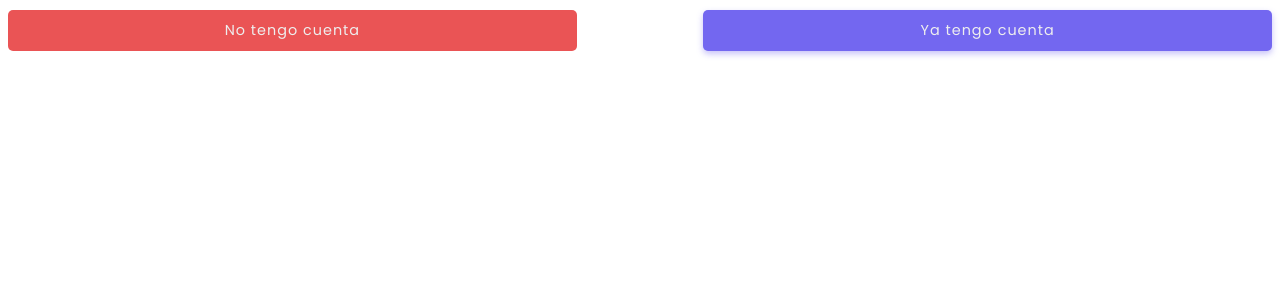
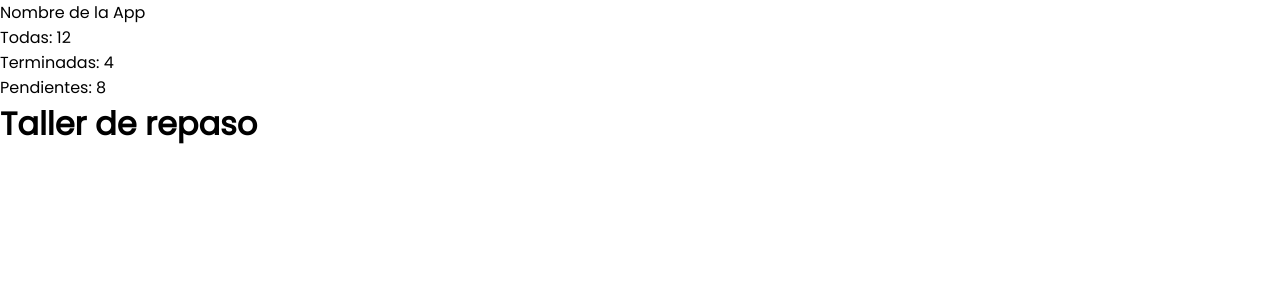
Before and after one commit to jayad23/camada_3_React_Official_Repo, a React (Vite) app: page / in a window 1280 px wide. Shown: the top 300 px of the page. Built offline with nearby package versions, Linux system fonts and the light colour scheme.

Commit message:
archivos para repaso previo a examen parcial.

```diff
--- a/src/App.jsx
+++ b/src/App.jsx
@@ -3,9 +3,10 @@ import React, { Fragment } from 'react'
 // import Main from './components/week_2/class_3/Main'
 // import LocalApp from './components/week_3/LocalApp'
 // import FormComponent from './components/week_3/class_2/FormComponent'
+import Dashboard from './components/week_4/class_1/Dashboard'
 
-const App = () => {
-    return <h1>Clase práctica 9</h1>
-}
+const App = () => (
+    <Dashboard />
+)
 
 export default App
--- /dev/null
+++ b/src/components/week_4/class_1/Dashboard.jsx
@@ -0,0 +1,15 @@
+import React, { useState } from 'react'
+import Header from './components/header/Header'
+import { data } from "./db";
+
+const Dashboard = () => {
+
+  return (
+    <div>
+      <Header />
+      <h1>Taller de repaso</h1>
+    </div>
+  )
+}
+
+export default Dashboard
--- /dev/null
+++ b/src/components/week_4/class_1/components/header/Header.jsx
@@ -0,0 +1,19 @@
+import React from 'react'
+import { Header, Navbar, ListContainer } from "./headerStyles"
+
+const HeaderComponent = () => (
+  (
+    <header>
+      <nav>
+        <p>Nombre de la App</p>
+      </nav>
+      <ul>
+        <li>Todas: 12</li>
+        <li>Terminadas: 4</li>
+        <li>Pendientes: 8</li>
+      </ul>
+    </header>
+  )
+)
+
+export default HeaderComponent;
--- /dev/null
+++ b/src/components/week_4/class_1/components/header/headerStyles.js
@@ -0,0 +1,34 @@
+import styled from "styled-components";
+
+export const Header = styled.header`
+  border: 3px dotted black;
+  display: flex;
+  justify-content: space-around;
+  align-items: center;
+  padding: 10px;
+  background-color: #3E382D;
+  color: #eee;
+`
+export const Navbar = styled.nav`
+  width: 50%;
+  text-align: center;
+`;
+
+export const ListContainer = styled.ul`
+  width: 50%;
+  display: flex;
+  justify-content: space-around;
+  align-items: center;
+  padding: 0;
+  margin: 0;
+  list-style: none;
+  text-align: center;
+  & > li {
+    padding: 5px;
+    cursor: pointer;
+    width: 100%;
+    &:hover{
+      transform: scale(1.02);
+    }
+  }
+`
--- /dev/null
+++ b/src/components/week_4/class_1/db.js
@@ -0,0 +1,46 @@
+export const data = [
+  {
+    id: 1,
+    task: "Comprar leche",
+    isFinished: false
+  },
+  {
+    id: 2,
+    task: "Caminar el perro",
+    isFinished: false
+  },
+  {
+    id: 3,
+    task: "Ir al super mercado",
+    isFinished: false
+  },
+  {
+    id: 4,
+    task: "Sacar la basura",
+    isFinished: false
+  },
+  {
+    id: 5,
+    task: "Limpiar el patio",
+    isFinished: false
+  },
+  {
+    id: 6,
+    task: "Arreglar el lavaplatos",
+    isFinished: false
+  },
+  {
+    id: 7,
+    task: "Sacar decoración de navidad",
+    isFinished: false
+  },
+  {
+    id: 8,
+    task: "Arreglar la lavadora",
+    isFinished: false
+  },{
+    id: 9,
+    task: "Aprender react",
+    isFinished: false
+  }
+]
--- a/src/index.css
+++ b/src/index.css
@@ -1 +1,8 @@
-@import url('https://fonts.googleapis.com/css2?family=Lato&family=Poppins&display=swap')
+@import url('https://fonts.googleapis.com/css2?family=Lato&family=Poppins&display=swap');
+
+*{
+  margin: 0;
+  padding: 0;
+  box-sizing: border-box;
+  font-family: 'Poppins', sans-serif;
+}
--- a/src/main.jsx
+++ b/src/main.jsx
@@ -1,6 +1,6 @@
 import React from 'react'
 import ReactDOM from 'react-dom/client'
-import App from './components/week_3/class_3/App/App'
+import App from './App'
 import './index.css'
 
 ReactDOM.createRoot(document.getElementById('root')).render(
```
Also changed, not shown: src/components/week_4/class_1/components/tasks/TaskStyle.js (added, +24 -0 lines).
